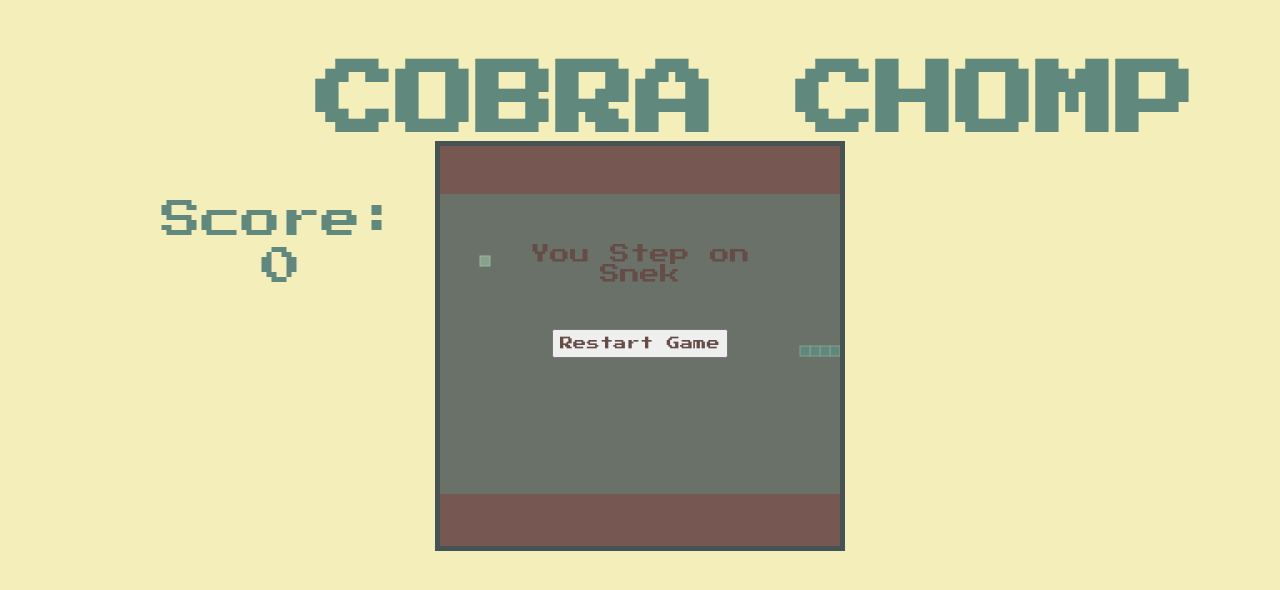
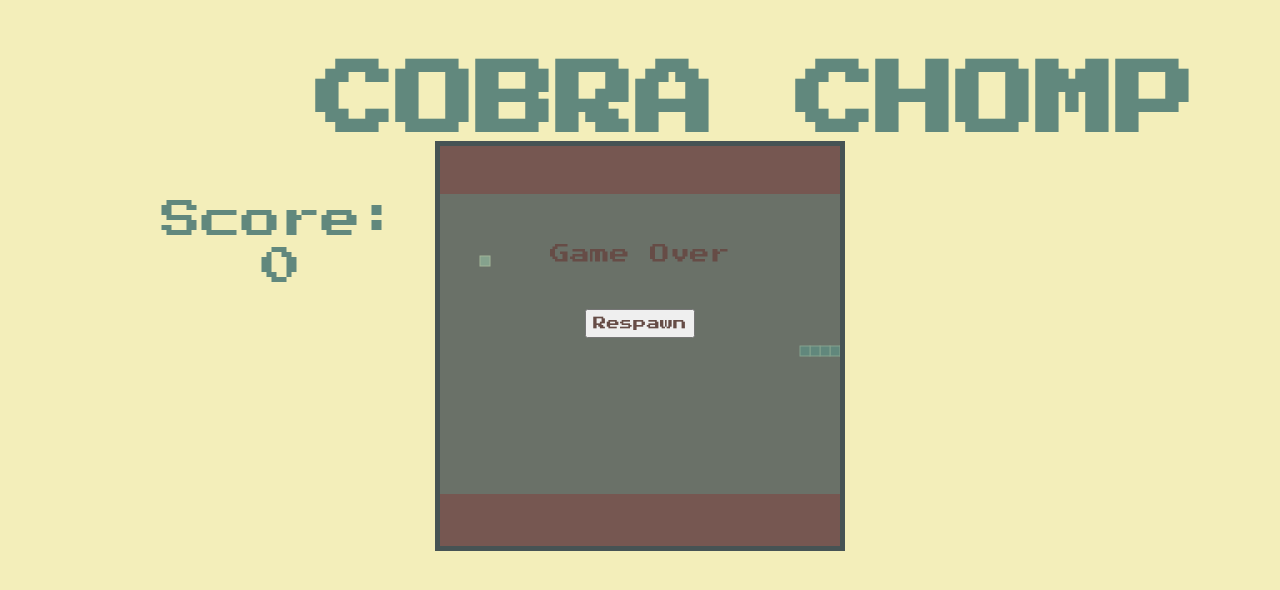
Before and after one commit to mbanks94/Cobra-Chomp, a website: page public/index.html in a window 1280 px wide. Drawn offline with Linux system fonts and the light colour scheme.

Commit message:
Changed Game Over Message & Button text

```diff
--- a/public/index.html
+++ b/public/index.html
@@ -18,8 +18,8 @@
     </div>
 
     <div id="gameOver">
-        <div class="gameOverMessage">You Step on Snek</div>
-        <button id="btn">Restart Game</button>
+        <div class="gameOverMessage">Game Over</div>
+        <button id="btn">Respawn</button>
     </div>
 
     <canvas id="gameCanvas" width="400" height="400" style="border: 5px solid rgb(70, 83, 84)"></canvas>
```
